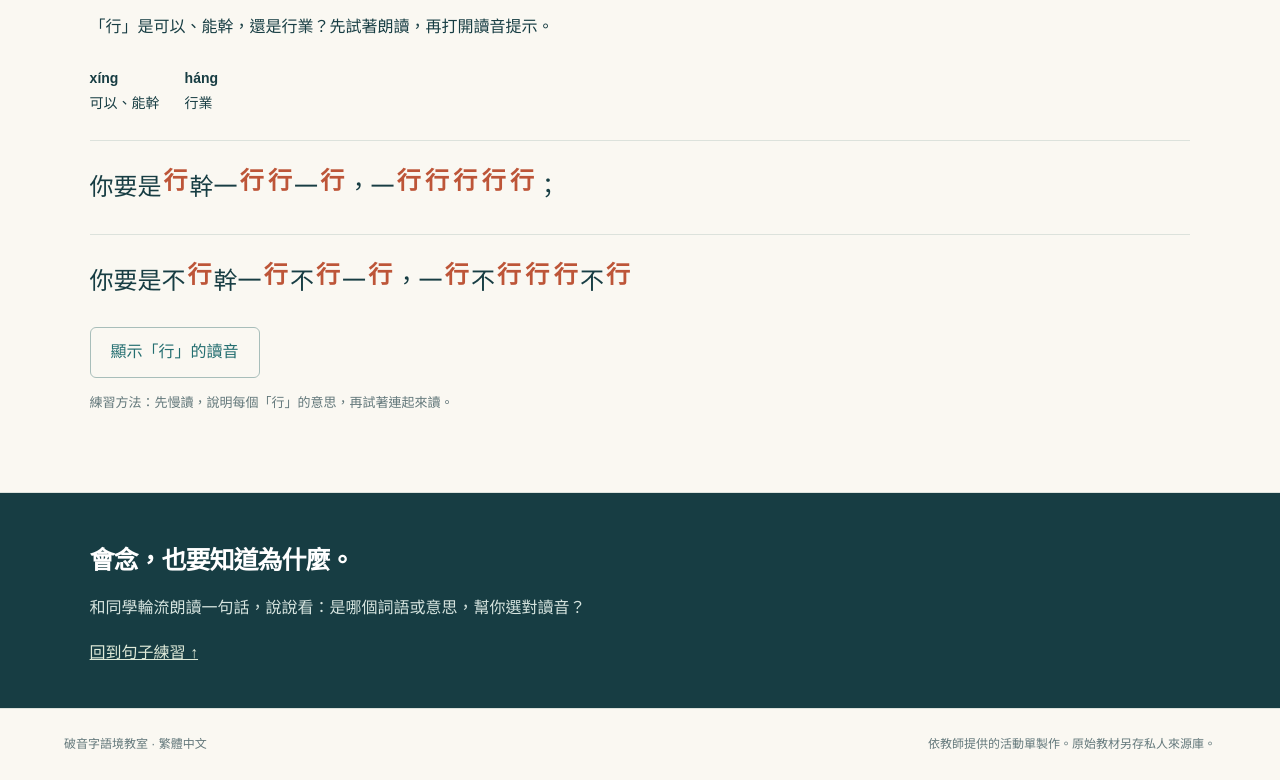
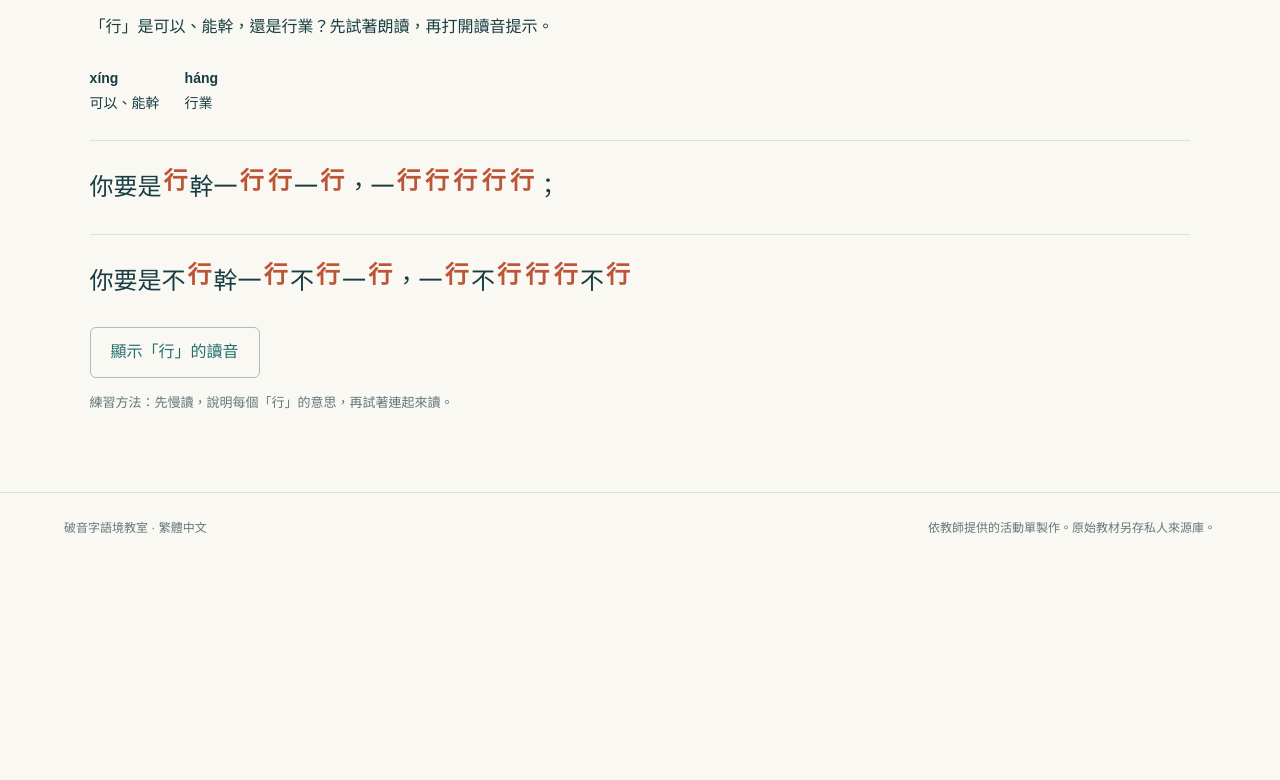
Before and after one commit to ij-teacher/chinese-polyphonic-practice, a plain HTML site: page index.html in a window 1280 px wide. Shown: the part 4641-5421 px from the top of the page. After the commit the page ends 5206 px from the top, so only its background shows below. Drawn offline with Linux system fonts and the light colour scheme.

```diff
--- a/index.html
+++ b/index.html
@@ -5,4 +5,4 @@
 <section id="practice"><div class="section-heading"><div><p class="eyebrow">01 / 在情境裡練習</p><h2>這個字，怎麼念？</h2><p>依粗體字出現的順序選讀音。完成本頁後，再核對答案與詞義。</p></div><button id="hint-toggle" class="secondary" type="button" aria-pressed="false" aria-controls="hint-panel">顯示讀音提示</button></div><div class="practice-toolbar"><div class="page-tabs" role="group" aria-label="選擇題目範圍"><button type="button" data-page="0" aria-pressed="true">第1–10題</button><button type="button" data-page="1" aria-pressed="false">第11–20題</button><button type="button" data-page="2" aria-pressed="false">第21–30題</button></div><p id="progress" role="status">正在載入教材…</p></div><p id="storage-note" class="small">作答只儲存在此瀏覽器，不會上傳學生資料。</p><p id="load-error" role="alert" hidden></p><div class="practice-layout"><form id="quiz"><div id="questions"></div><div class="form-actions"><button id="check" type="submit" disabled>核對本頁答案</button><button id="retry" class="secondary" type="button">重做本頁</button></div><p id="page-result" class="result" aria-live="polite" hidden></p></form><aside id="hint-panel" hidden aria-label="本頁讀音提示"><h3>本頁讀音小抄</h3><p class="small">不確定時，先找詞語的意思。</p><div id="page-hints"></div></aside></div><div class="page-navigation"><button id="prev" class="secondary" type="button" disabled>← 上一頁</button><span id="page-number">1 / 3</span><button id="next" class="secondary" type="button">下一頁 →</button></div></section>
 <section id="reference" class="reference-section"><div class="section-heading"><div><p class="eyebrow">02 / 詞語與意思一起記</p><h2>一字多音，讀音小抄</h2><p>點開漢字，看看不同讀音的詞語與意思。只列本課用到的常見讀音。</p></div></div><label class="search-label" for="word-search">找一個字或詞語</label><input id="word-search" class="search" type="search" placeholder="例如：還、教室、háng" autocomplete="off"><p id="search-status" class="small" role="status"></p><div id="reading-list" class="reading-list"></div></section>
 <section id="challenge"><p class="eyebrow">03 / 進階挑戰</p><h2>你要是行，幹一行，行一行。</h2><p>「行」是可以、能幹，還是行業？先試著朗讀，再打開讀音提示。</p><div class="challenge-legend"><span><b>xíng</b> 可以、能幹</span><span><b>háng</b> 行業</span></div><div id="tongue-twister"></div><button id="challenge-reveal" type="button" class="secondary" aria-pressed="false">顯示「行」的讀音</button><p class="small">練習方法：先慢讀，說明每個「行」的意思，再試著連起來讀。</p></section>
-<section class="closing"><h2>會念，也要知道為什麼。</h2><p>和同學輪流朗讀一句話，說說看：是哪個詞語或意思，幫你選對讀音？</p><a href="#practice">回到句子練習 ↑</a></section></main><footer><span>破音字語境教室 · 繁體中文</span><span>依教師提供的活動單製作。原始教材另存私人來源庫。</span></footer></body></html>
+</main><footer><span>破音字語境教室 · 繁體中文</span><span>依教師提供的活動單製作。原始教材另存私人來源庫。</span></footer></body></html>
```
